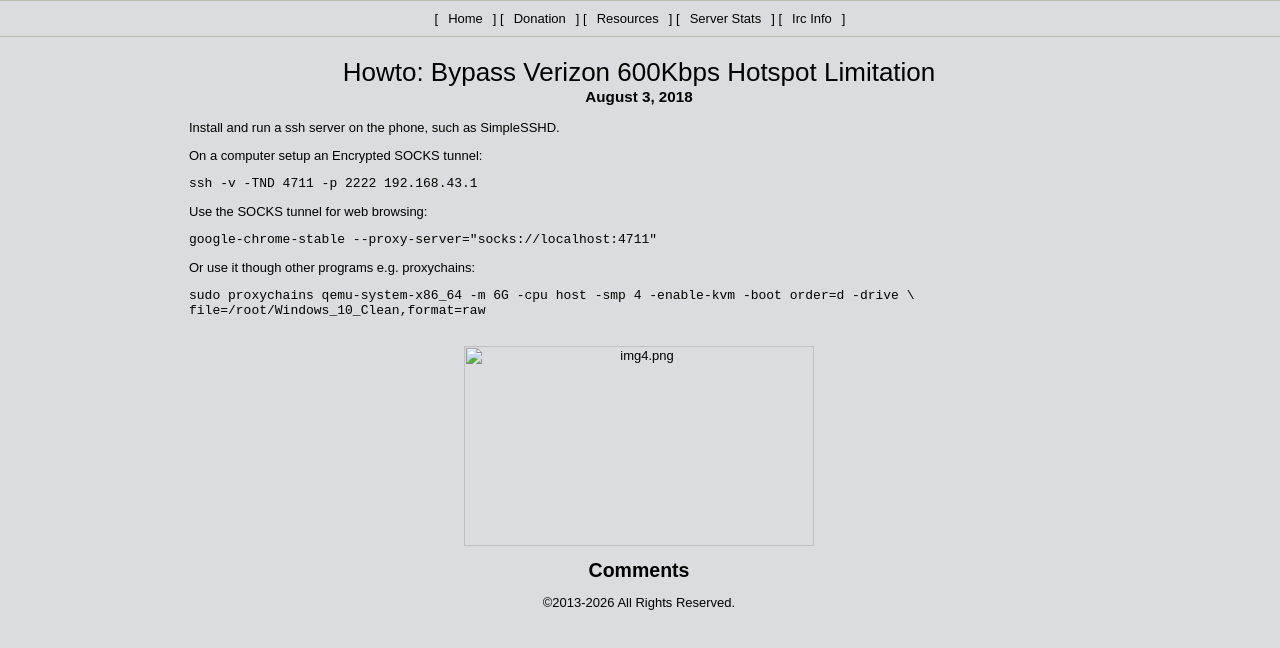
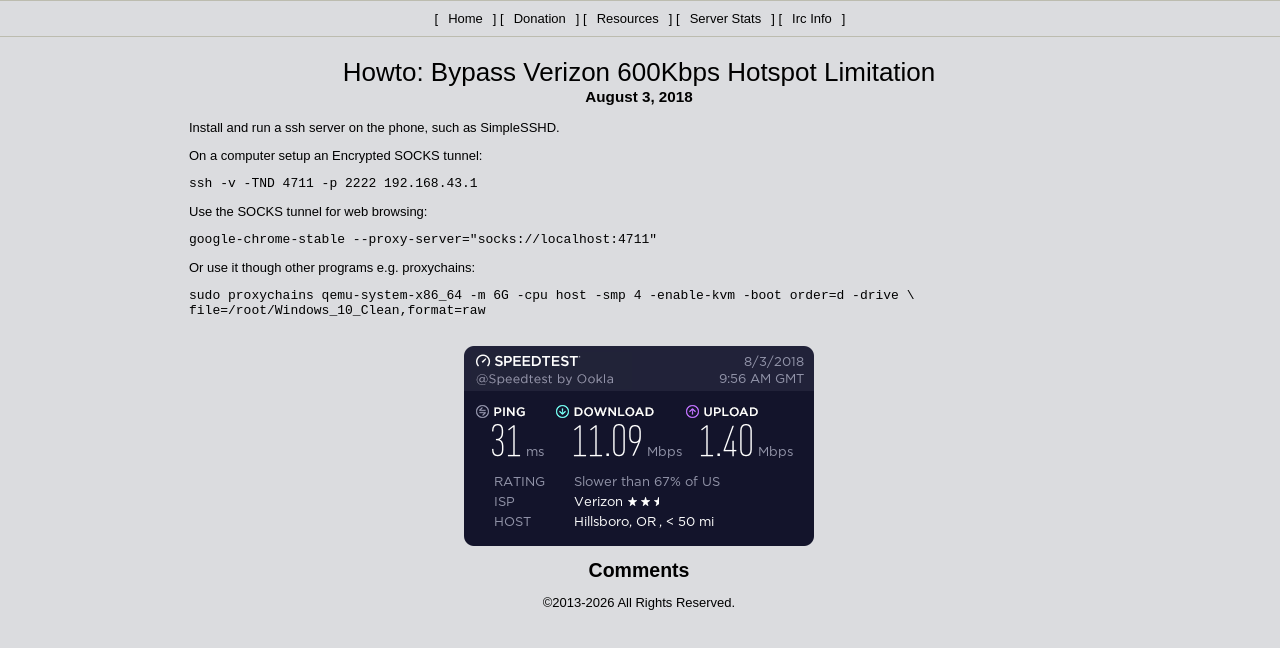
Before and after one commit to kuckuck/binaryspawn, a plain HTML site: page 9.html in a window 1280 px wide. Drawn offline with Linux system fonts and the light colour scheme; the site is published under a folder, as on GitHub Pages, so addresses that start at the root find nothing; a script that the page names is missing.

Commit message:
image links page 9

```diff
--- a/9.html
+++ b/9.html
@@ -68,7 +68,7 @@
 </pre>
 <br>
 
-<center><img src="/img4.png" alt="img4.png" align="middle" style="width:350px;height:200px;"></center>
+<center><img src="img4.png" alt="img4.png" align="middle" style="width:350px;height:200px;"></center>
 </p>
 <h2>Comments</h2>
 <p>
```
